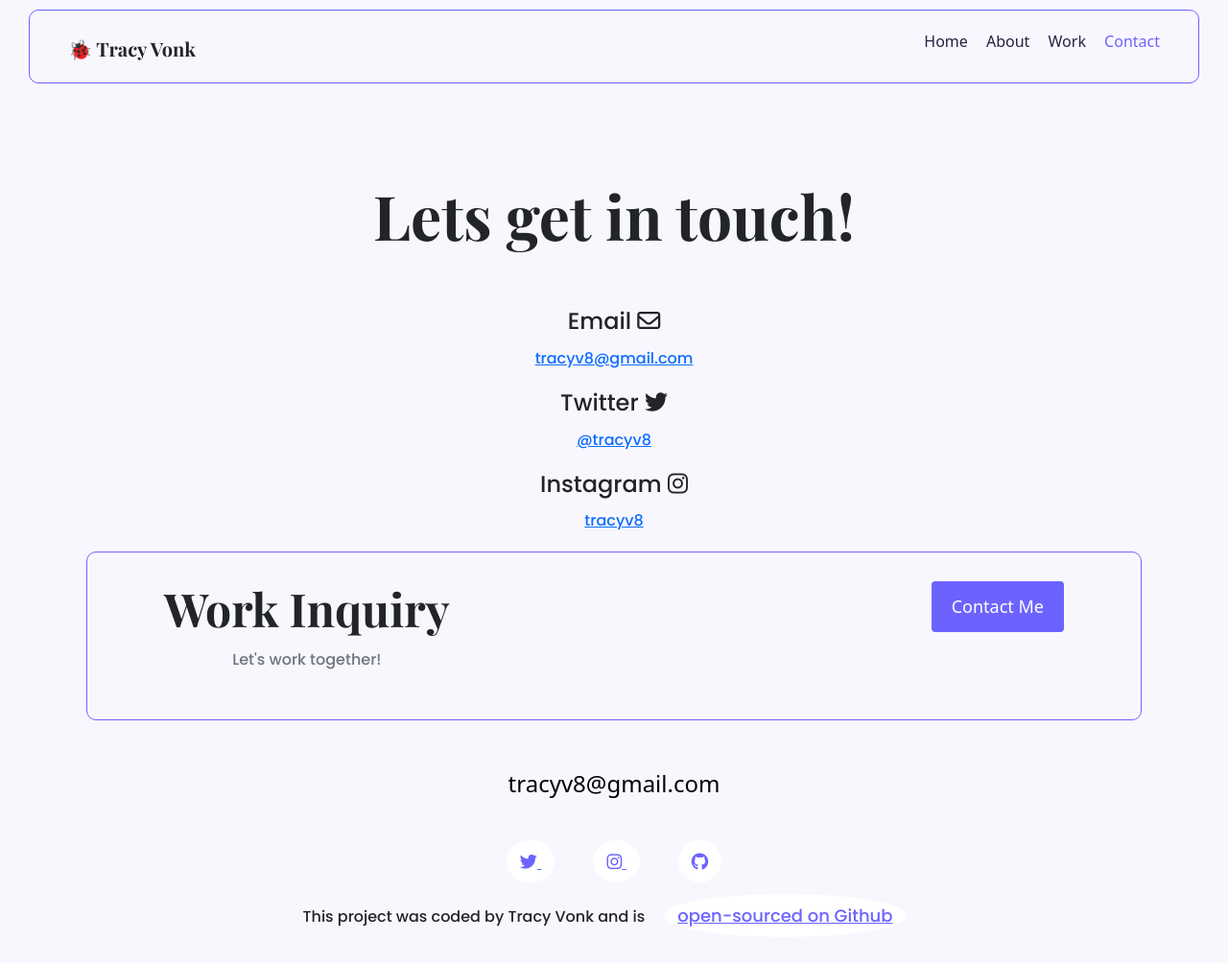
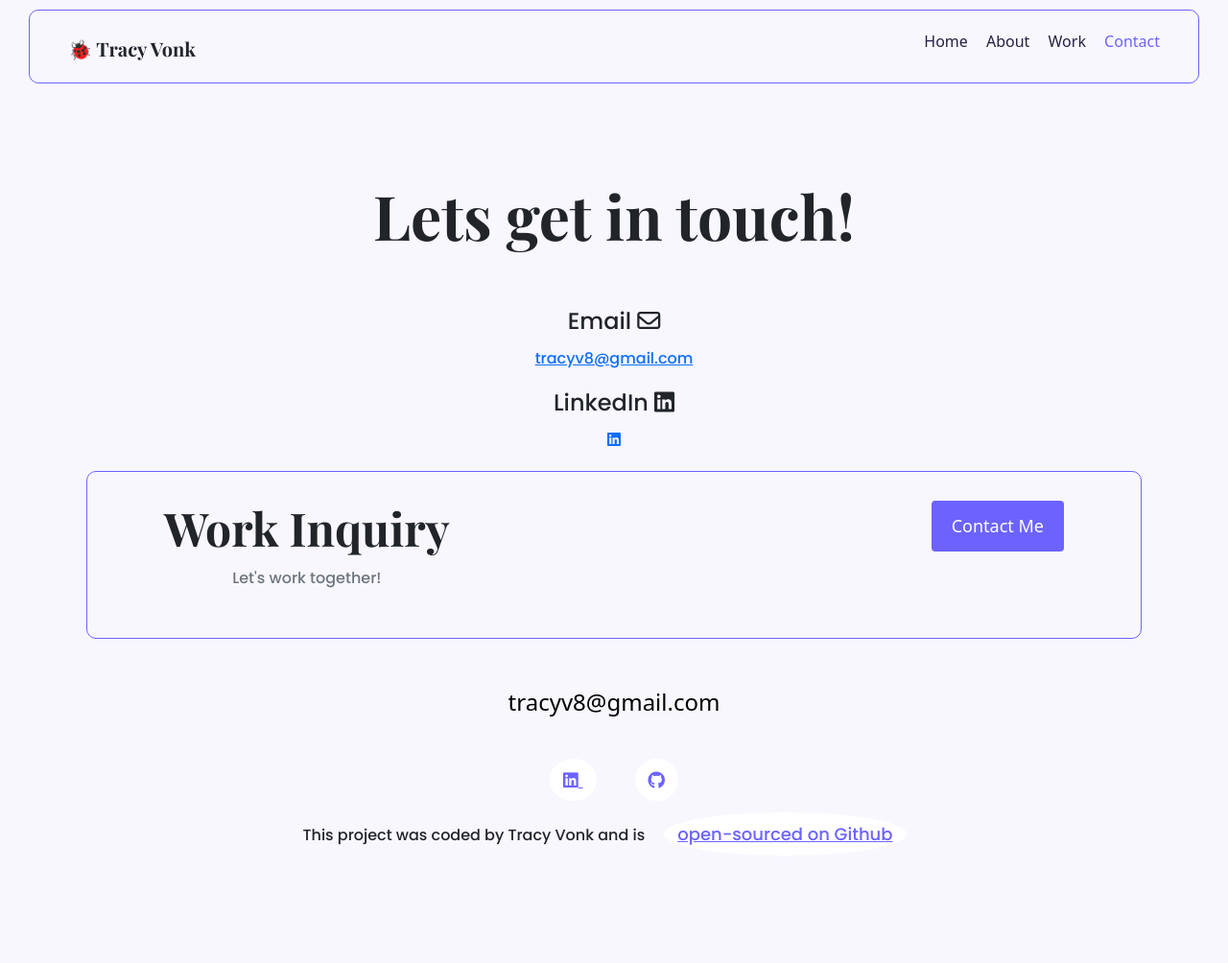
Before and after one commit to TracyV8/SheCodes-Responsive-week4-project, a plain HTML site: page contact.html in a window 1280 px wide. Shown: the whole page at 96% size. Drawn offline with nearby package versions, Linux system fonts and the light colour scheme.

Commit message:
Updated each page to new Linkedin Contact and removed obsolete

```diff
--- a/contact.html
+++ b/contact.html
@@ -60,14 +60,11 @@
             <p>
               <a href="mailto:tracyv8@gmail.com">tracyv8@gmail.com</a>
             </p>
-            <h3>Twitter <i class="fa-brands fa-twitter"></i></h3>
+            <h3>LinkedIn <i class="fa-brands fa-linkedin"></i></h3>
             <p>
-              <a href="http://www.twitter.com/tracyv8" target="_blank">@tracyv8</a>
-
-            </p>
-            <h3>Instagram <i class="fa-brands fa-instagram"></i></h3>
-            <p>
-              <a href="http://www.instagram.com/tracyv8" target="_blank" >tracyv8</a>
+              <a href="https://www.linkedin.com/in/tracy-vonk-/" target="_blank"
+            ><i class="fa-brands fa-linkedin"></i>
+          </a>
 
             </p>
 
@@ -88,11 +85,8 @@
           >tracyv8@gmail.com</a
         >
         <div class="social-links">
-          <a href="http://www.twitter.com/tracyv8" target="_blank"
-            ><i class="fa-brands fa-twitter"></i>
-          </a>
-          <a href="http://www.instagram.com/tracyv8" target="_blank"
-            ><i class="fa-brands fa-instagram"></i>
+          <a href="https://www.linkedin.com/in/tracy-vonk-/" target="_blank"
+            ><i class="fa-brands fa-linkedin"></i>
           </a>
           <a
             href="https://github.com/TracyV8/SheCodes-Responsive-week4-project"
```
Also changed, not shown: about.html (+2 -5 lines), work.html (+2 -5 lines).
